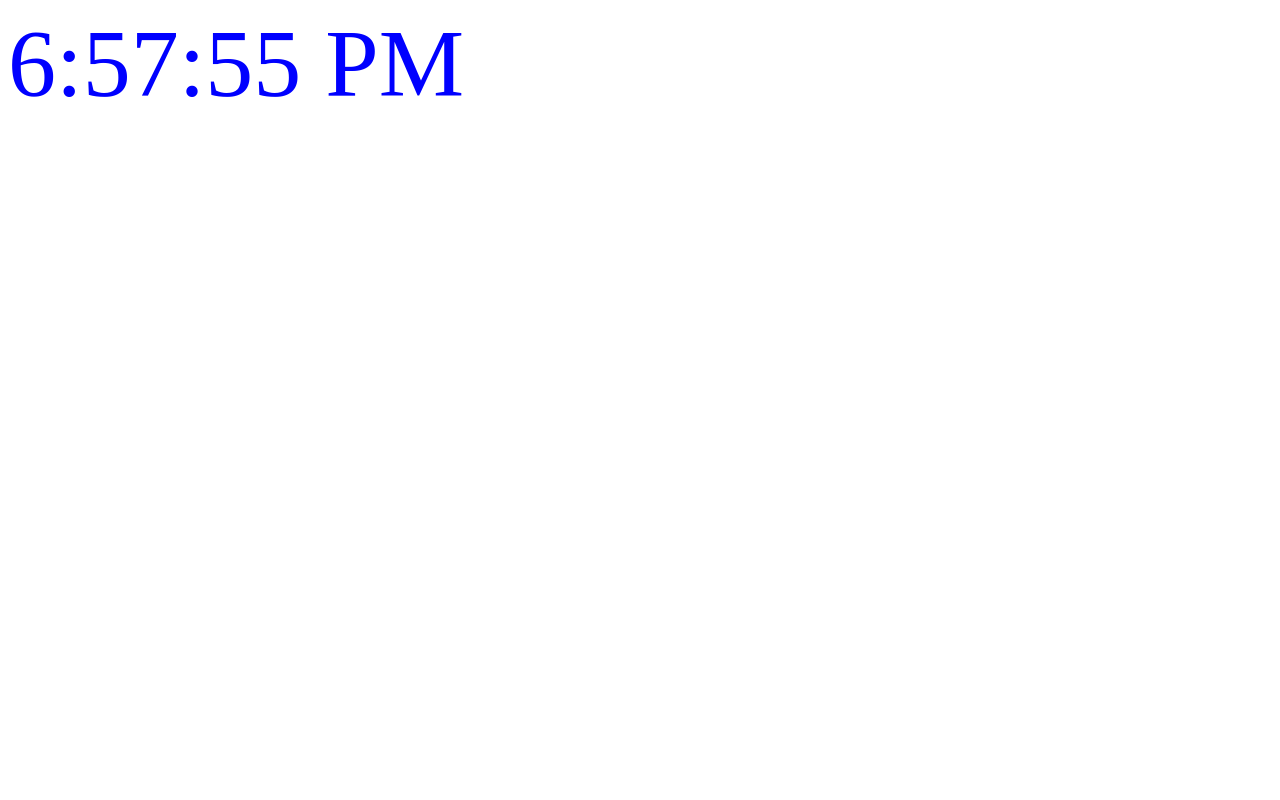
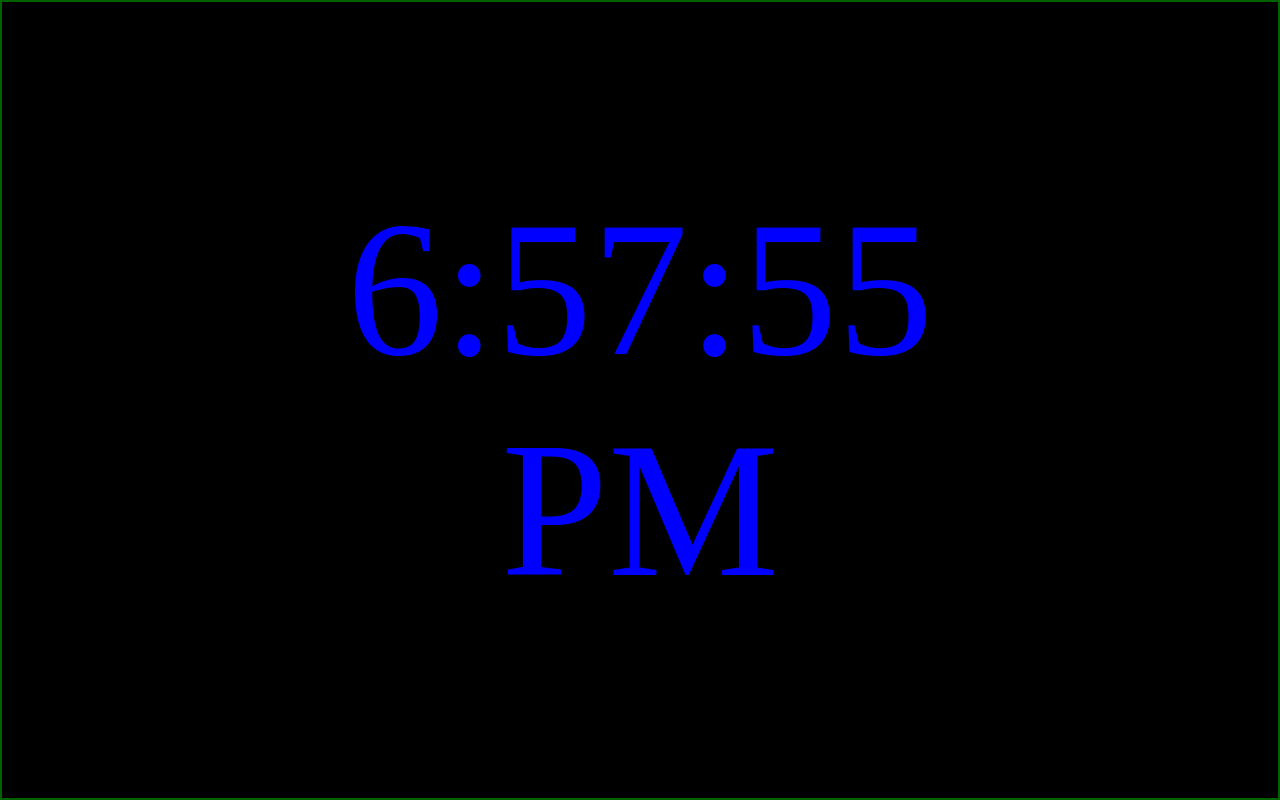
Before and after one commit to bdstpierre/BedsideClock, a plain HTML site: page index.html in a window 1280 px wide. Drawn offline with Linux system fonts and the light colour scheme.

Commit message:
Changed the CSS to achieve better formatting

```diff
--- a/css/styles.css
+++ b/css/styles.css
@@ -1,5 +1,23 @@
-.center{
-    position:relative;
+* {
+    margin: 0;
+    padding: 0;
+    box-sizing: border-box;
+    background-color: black;
+  }
+
+  .container {
+    position: relative;
+    height: 100%;
+    border: 2px solid #006100;
+  }
+
+  .center {
+    margin: 0;
+    position: absolute;
+    top: 50%;
+    left: 50%;
+    transform: translate(-50%, -50%);
     color: blue;
-    font-size: 72pt;
-}
+    font-size:144pt;
+    text-align: center;
+  }
--- a/index.html
+++ b/index.html
@@ -8,8 +8,10 @@
     <title>Bedside Clock</title>
 </head>
 <body>
-    <div id="clock" class="center">
+    <div class="container">
+        <div id="clock" class="center">
 
+        </div>
     </div>
 </body>
 </html>
```
